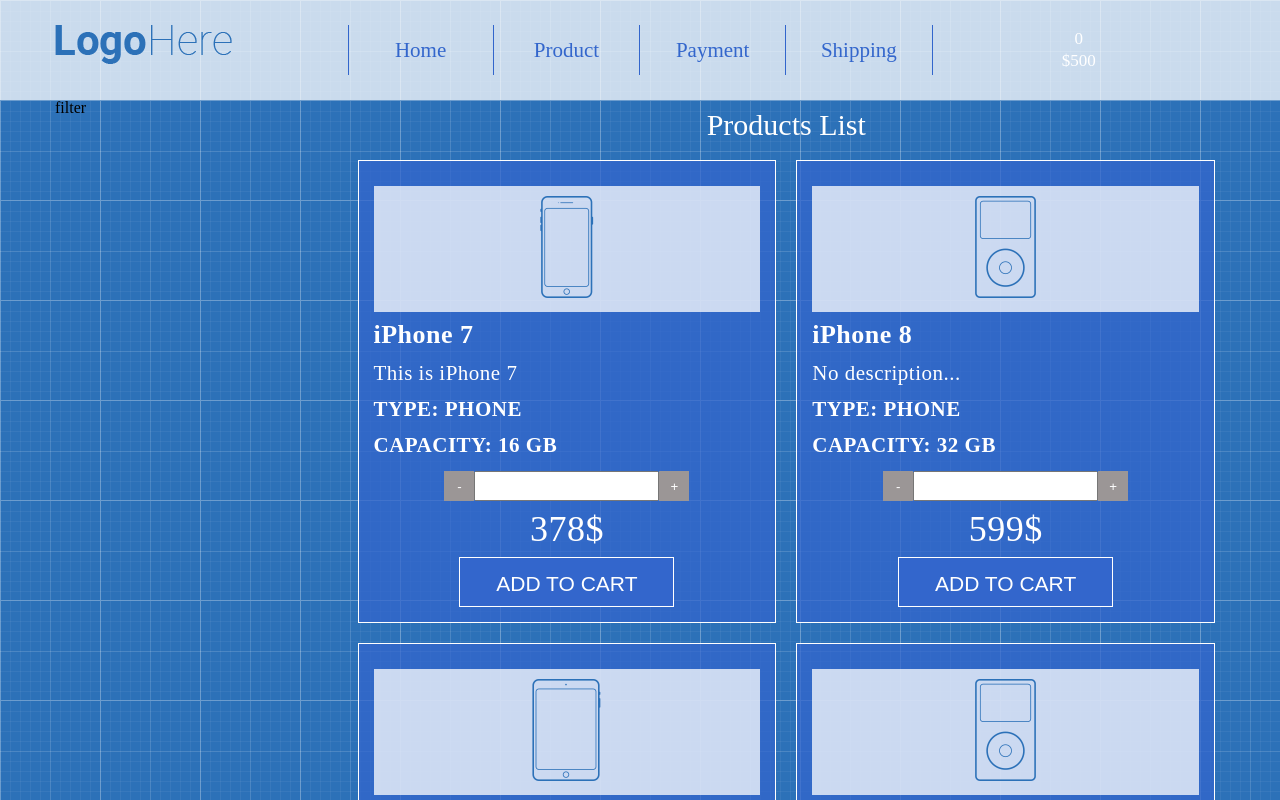
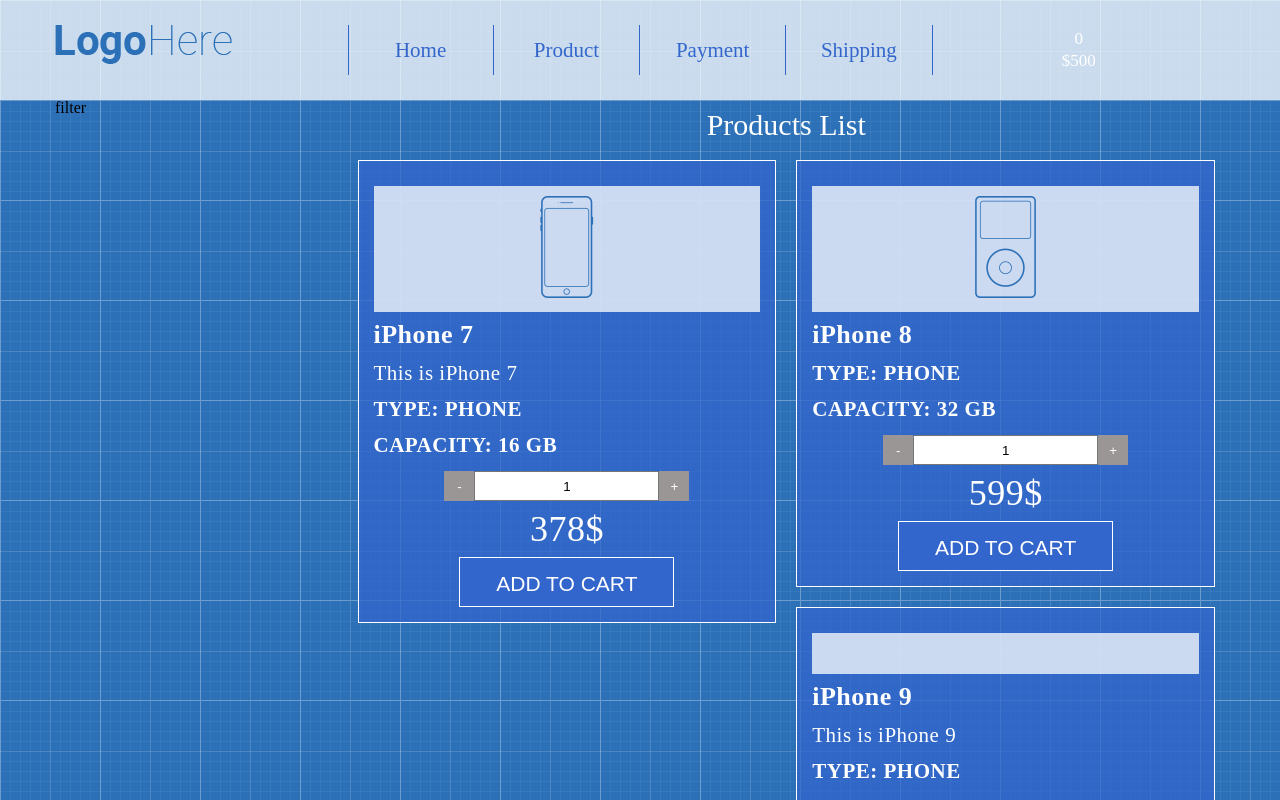
Before and after one commit to KRybiy/shop-project, a React (Create React App) app: page / in a window 1280 px wide. Shown: the top 800 px of the page. Built offline with nearby package versions, Linux system fonts and the light colour scheme.

Commit message:
added class ProductsListItem

```diff
--- a/src/App/Main/Products/ProductListItem.js
+++ b/src/App/Main/Products/ProductListItem.js
@@ -1,40 +1,37 @@
-import React from 'react'
-import PropTypes from 'prop-types'
+import React, { Component } from 'react'
+//import PropTypes from 'prop-types'
 import './ProductListItem.css'
-const ProductListItem = ({
-    name,
-    description = "No description...",
-    type,
-    capacity,
-    price,
-    image = "images/products/someimage.png",
-}) => {
+
+class ProductListItem extends Component {
+    render () {
         return (
             <div className="product-list-item">
                 <div className="product-img">
-                <img src={image} alt=""/>
+                    <img src={this.props.image} alt=""/>
                 </div>
-            <h2 className="product-title"> {name}</h2>
-            <div className="product-description"> {description}</div>
-            <div className="product-features"> Type: {type} </div>
-            <div className="product-features"> Capacity: {capacity} Gb</div>
+                <h2 className="product-title"> {this.props.name}</h2>
+                <div className="product-description"> {this.props.description}</div>
+                <div className="product-features"> Type: {this.props.type} </div>
+                <div className="product-features"> Capacity: {this.props.capacity} Gb</div>
                 <div className="product-quantity">
                     <button>-</button>
-                <input type="text"/>
+                    <input type="text" value="1"/>
                     <button>+</button>
                 </div>
-            <div className="product-price"> {price}$</div>
+                <div className="product-price"> {this.props.price}$</div>
                 <button className="btn-add-to-cart"> Add to Cart </button>
             </div>
         )
     }
+}
 
-ProductListItem.propTypes = {
-    name:PropTypes.string.isRequired,
-    image:PropTypes.string,
-    description:PropTypes.string,
-    type:PropTypes.string.isRequired,
-    capacity:PropTypes.number.isRequired,
-    price:PropTypes.number.isRequired,
-}
+
+        // ProductListItem.propTypes = {
+        //     name:PropTypes.string.isRequired,
+        //     image:PropTypes.string,
+        //     description:PropTypes.string,
+        //     type:PropTypes.string.isRequired,
+        //     capacity:PropTypes.number.isRequired,
+        //     price:PropTypes.number.isRequired,
+        // }
 export default ProductListItem
```
Lines whose indentation alone changed are shown as unchanged.
